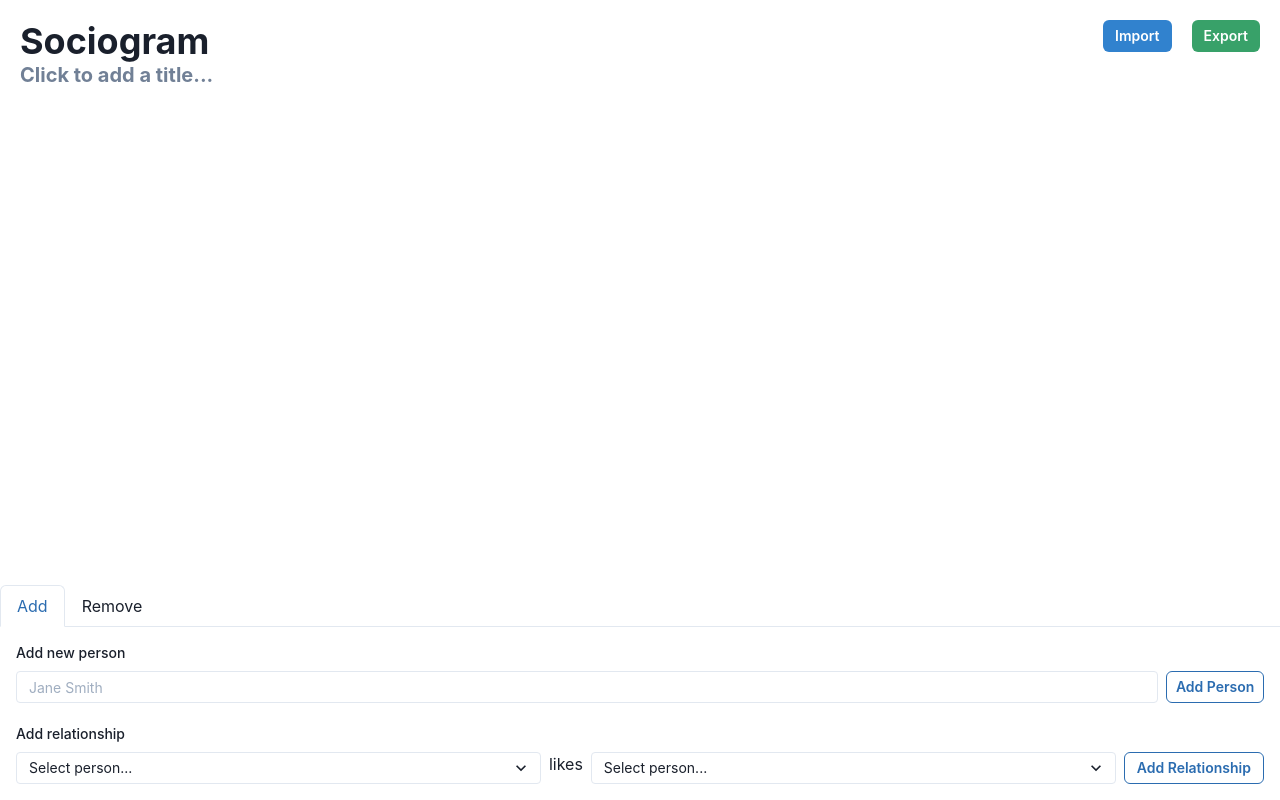
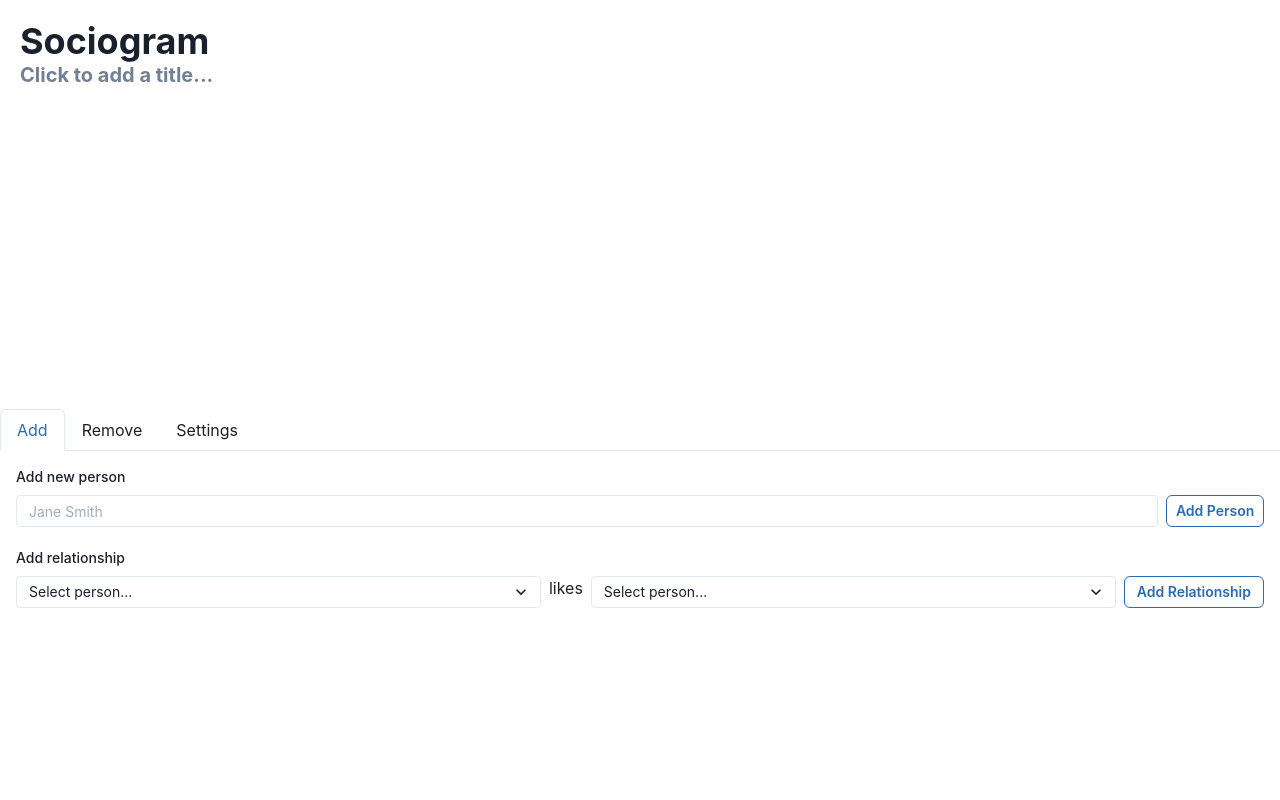
Before and after one commit to clgeoio/sociogram, a Next.js app: page / in a window 1280 px wide. Built offline with nearby package versions, Linux system fonts and the light colour scheme.

Commit message:
move import/export

```diff
--- a/pages/index.tsx
+++ b/pages/index.tsx
@@ -115,12 +115,6 @@ const Home: React.FunctionComponent = () => {
           <Heading>Sociogram</Heading>
           <Title title={title} handleTitleSet={(value) => setTitle(value)} />
         </Flex>
-        <ImportExport
-          title={title}
-          nodes={data.nodes}
-          links={data.links}
-          onImport={handleImport}
-        />
       </Flex>
 
       <Graph links={data.links} nodes={data.nodes} />
@@ -129,8 +123,9 @@ const Home: React.FunctionComponent = () => {
         <TabList>
           <Tab>Add</Tab>
           <Tab>Remove</Tab>
+          <Tab>Settings</Tab>
         </TabList>
-        <TabPanels>
+        <TabPanels minHeight="350px">
           <TabPanel>
             <AddControls
               nodes={data.nodes}
@@ -146,6 +141,14 @@ const Home: React.FunctionComponent = () => {
               onLinkRemove={handleLinkRemove}
             />
           </TabPanel>
+          <TabPanel>
+            <ImportExport
+              title={title}
+              nodes={data.nodes}
+              links={data.links}
+              onImport={handleImport}
+            />
+          </TabPanel>
         </TabPanels>
       </Tabs>
     </Flex>
```
